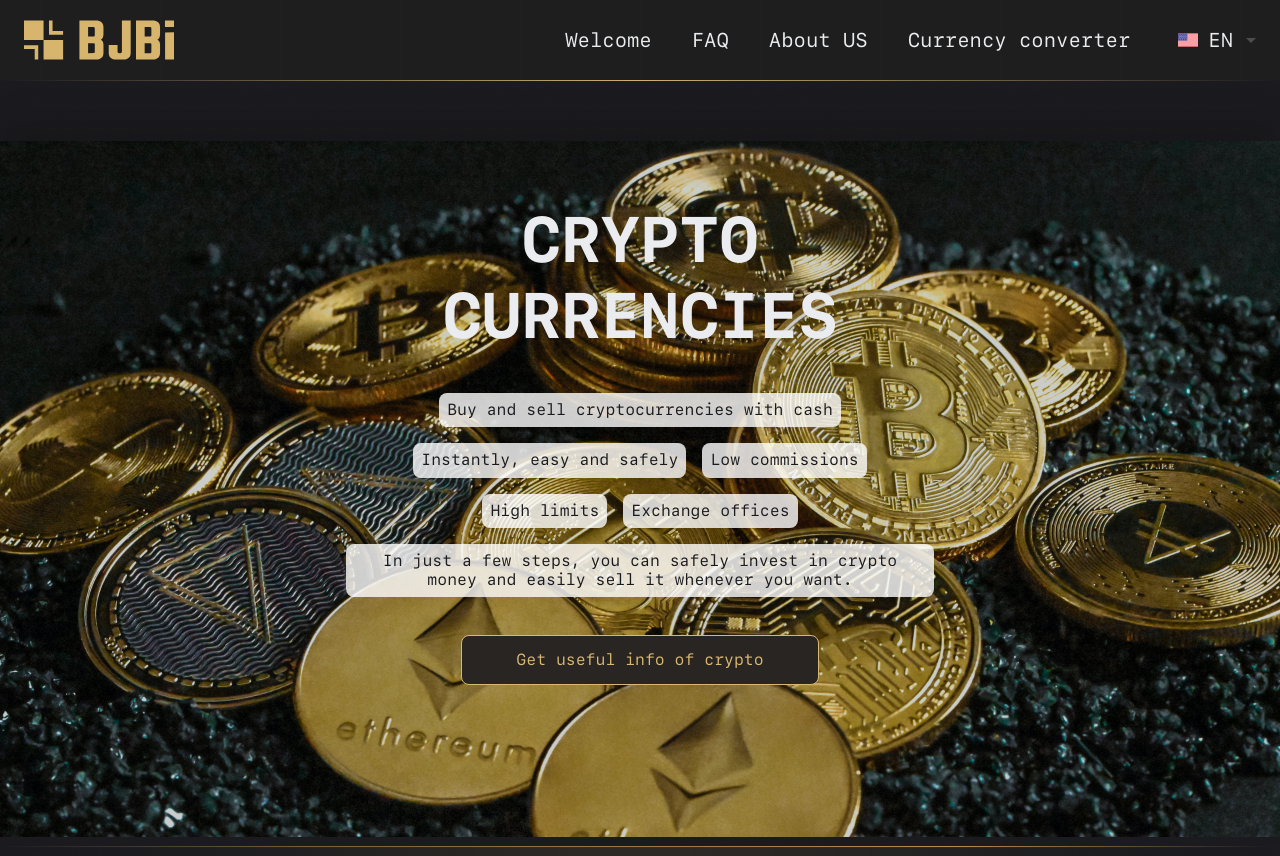
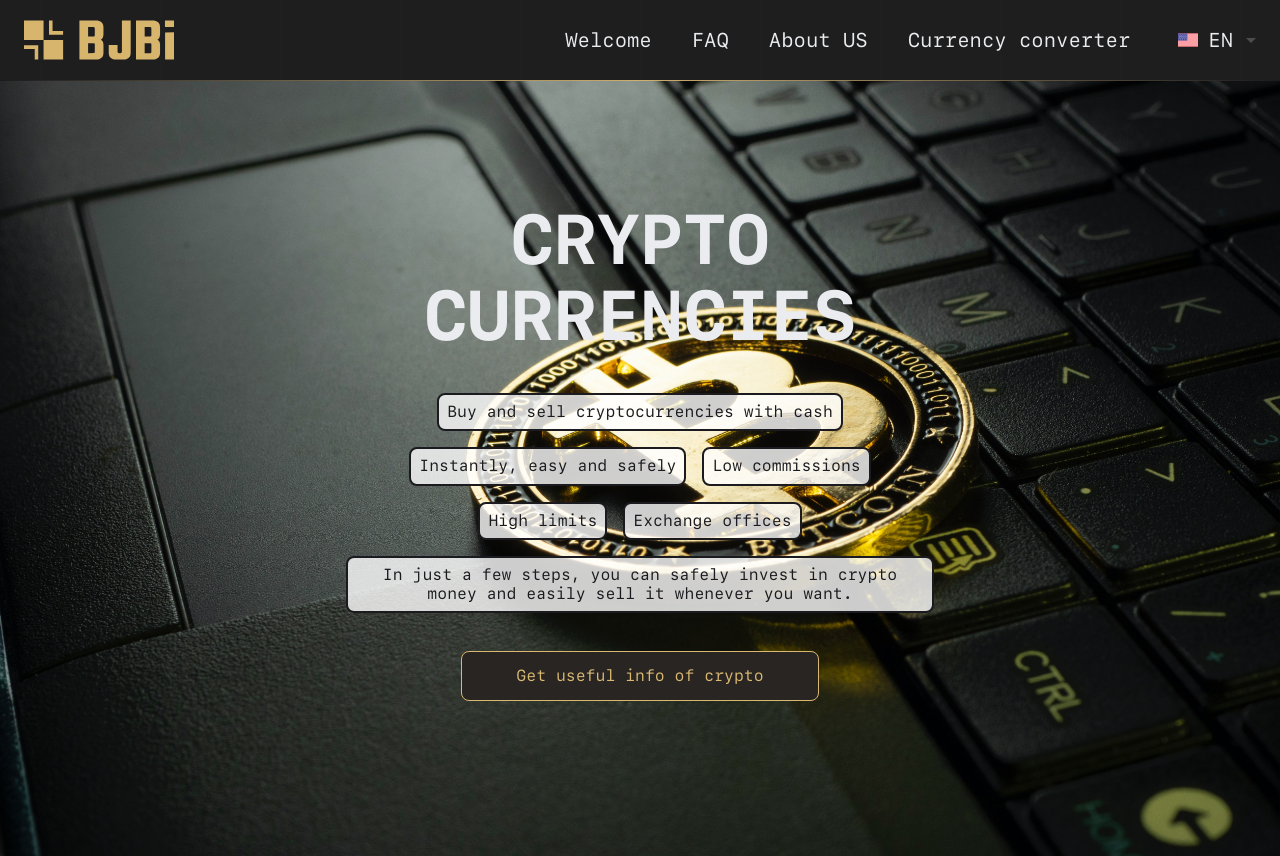
Before and after one commit to KirilushkinAleksandr/istanbul-crypto, a React (Create React App) app: page /#/ in a window 1280 px wide. Shown: the top 856 px of the page. Built offline with nearby package versions, Linux system fonts and the light colour scheme.

Commit message:
feat: update crypto block background

```diff
--- a/src/styles/content.css
+++ b/src/styles/content.css
@@ -44,7 +44,7 @@
 }
 
 .content__section_crypto {
-  background: url('../images/crypto.png') round no-repeat;
+  background: url('../images/bitcoin.jpg') round no-repeat;
   padding: 88px 0;
 }
 
@@ -103,6 +103,7 @@
 .crypto__title {
   max-width: 503px;
   font-weight: 700;
+  font-size: 70px;
 }
 
 .crypto__text {
@@ -184,6 +185,7 @@
   padding: 8px;
   margin: 8px;
   text-align: center;
+  border: 2px solid #1b1b1f;
 }
 
 .content__block_half {
```
Also changed, not shown: src/images/bitcoin.jpg (added), src/images/crypto.png (deleted).
